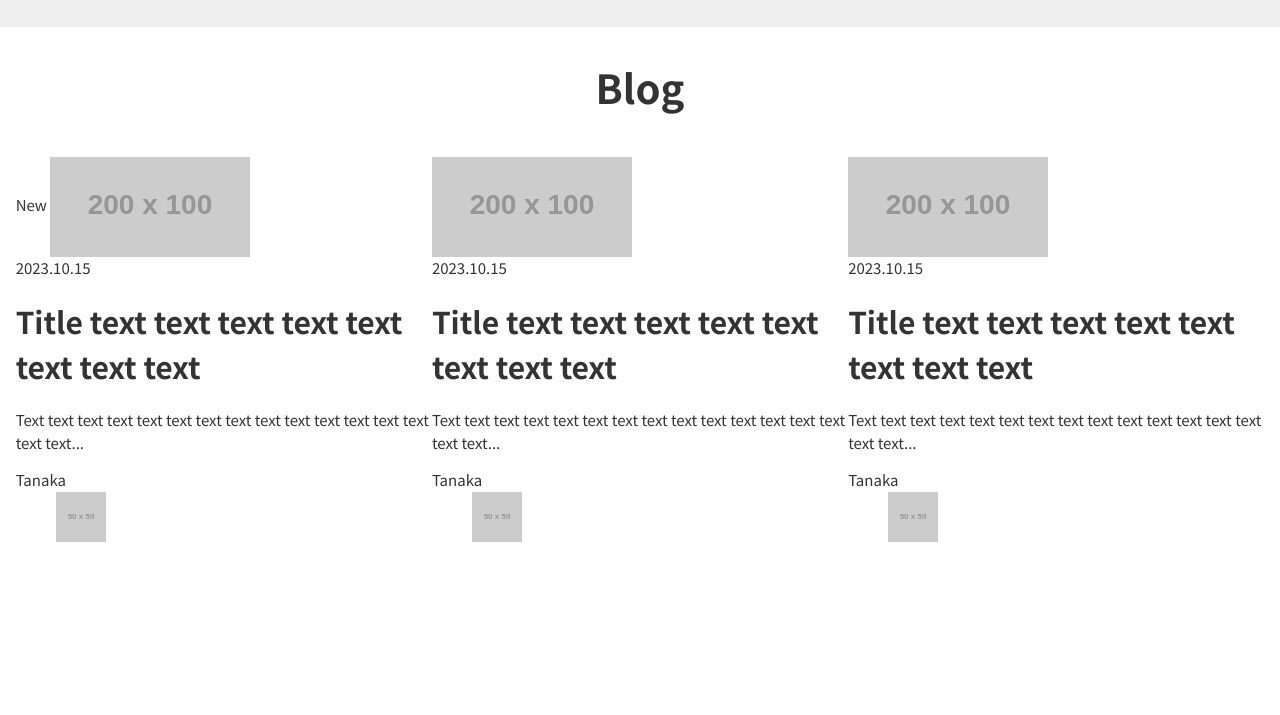
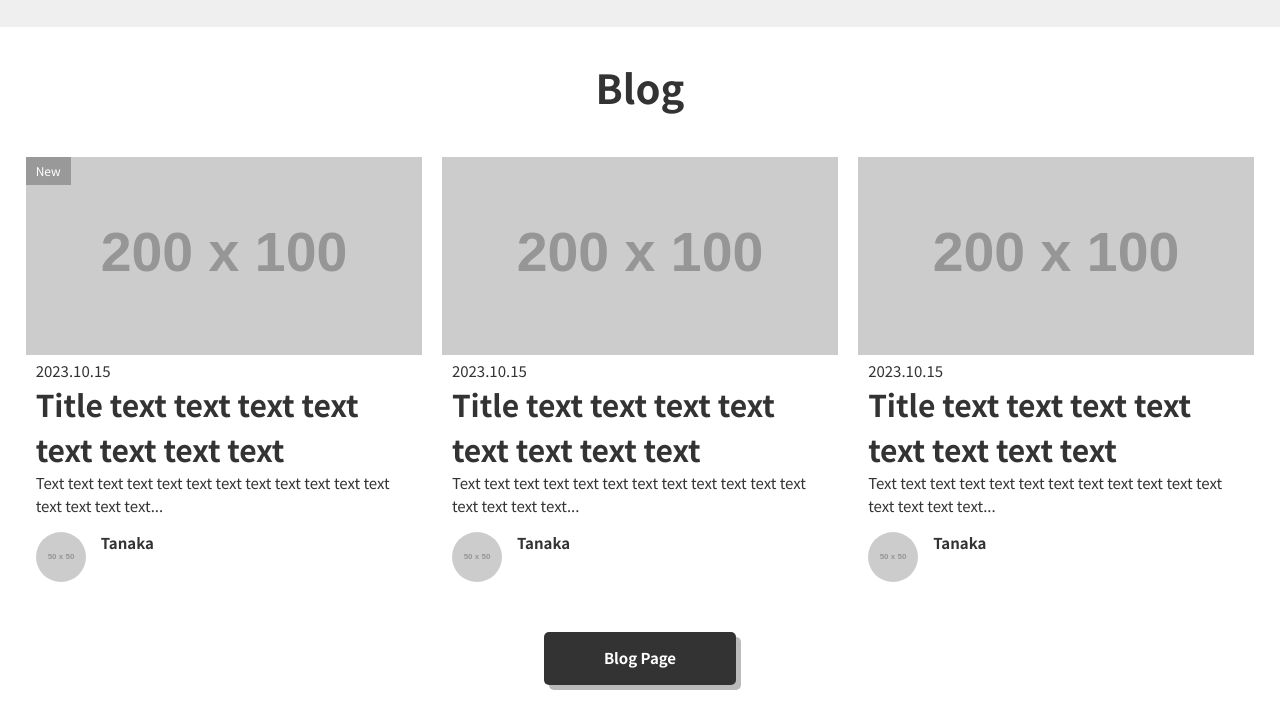
Before and after one commit to ym0628/web_site, a plain HTML site: page index.html in a window 1280 px wide. Shown: the part 901-1616 px from the top of the page. Before the commit the page ends 1473 px from the top, so only its background shows below. Drawn offline with Linux system fonts and the light colour scheme; placeholder pictures from the web are drawn by us.

Commit message:
【Add】BlogセクションのCSSコードを実装

```diff
--- a/assets/css/style.css
+++ b/assets/css/style.css
@@ -9,40 +9,6 @@ body {
   line-height: 1.5;
   color: #333;
 }
-
-/*
-section
-*/
-.section {
-  padding: 30px 15px;
-}
-.section.section-secondary {
-  background: #efefef;
-}
-.section-headline {
-  text-align: center;
-  font-size: 40px;
-  font-weight: bold;
-  margin: 0 0 40px;
-
-}
-
-/*
-about
-*/
-.about {
-  margin: 0;
-  display: flex;
-}
-/* .about-image {} */
-.about-caption {
-  padding-left: 15px;
-}
-.about-headline {
-  margin: 0 0 20px;
-  font-size: 30px;
-}
-/* .about-description {} */
 
 /*
 grid
@@ -68,6 +34,43 @@ grid
 }
 
 /*
+section
+*/
+.section {
+  padding: 30px 15px;
+}
+.section.section-secondary {
+  background: #efefef;
+}
+.section-headline {
+  text-align: center;
+  font-size: 40px;
+  font-weight: bold;
+  margin: 0 0 40px;
+}
+.section-button {
+  margin-top: 40px;
+  text-align: center;
+}
+
+/*
+about
+*/
+.about {
+  margin: 0;
+  display: flex;
+}
+/* .about-image {} */
+.about-caption {
+  padding-left: 15px;
+}
+.about-headline {
+  margin: 0 0 20px;
+  font-size: 30px;
+}
+/* .about-description {} */
+
+/*
 feature
 */
 .feature {
@@ -85,3 +88,80 @@ feature
   margin: 0;
   text-align: left;
 }
+
+/*
+card
+*/
+.card {
+  padding: 0 10px;
+}
+.card-link {
+  display: block;
+  color: #333;
+  text-decoration: none;
+  position: relative;
+  transition: background-color .75s;
+}
+.card-link:hover {
+  background-color: #eee;
+}
+.card-label {
+  position: absolute;
+  background-color: #999;
+  color: #fff;
+  display: block;
+  padding: 5px 10px;
+  font-size: 12px;
+}
+.card-image {
+  width: 100%;
+  height: auto;
+}
+.card-info {
+  padding: 5px 10px;
+}
+/* .card-time {} */
+.card-headline {
+  margin: 0;
+}
+.card-description {
+  margin: 0;
+}
+
+/*
+avotor
+*/
+.avator {
+ display: flex;
+ flex-direction: row-reverse;
+ justify-content: start;
+ padding: 10px;
+}
+.avator-name {
+  font-weight: bold;
+  padding-left: 15px;
+}
+.avator-image {
+  margin: 0;
+  border-radius: 50%;
+  overflow: hidden;
+}
+
+/*
+button
+*/
+.button {
+  display: inline-block;
+  color: #fff;
+  font-weight: bold;
+  background-color: #333;
+  text-align: center;
+  padding: 15px 60px;
+  text-decoration: none;
+  border-radius: 5px;
+  box-shadow: 5px 5px 0 #bbb;
+  transition: box-shadow .50s;
+}
+.button:hover {
+  box-shadow: 0 0 0
+}
--- a/index.html
+++ b/index.html
@@ -82,7 +82,7 @@
     <ul class="grid grid-col-3">
       <li class="grid-item">
         <article class="card">
-          <a href="#" class="card-link"></a>
+          <a href="#" class="card-link">
             <span class="card-label">New</span>
             <img class="card-image" src="https://dummyimage.com/200x100/f5c7f5/000000" alt="thumbnail">
             <div class="card-info">
@@ -96,12 +96,12 @@
                 <img src="https://dummyimage.com/50x50/000/fff" alt="Author">
               </dd>
             </dl>
+          </a>
         </article>
       </li>
       <li class="grid-item">
         <article class="card">
-          <a href="#" class="card-link"></a>
-            <span class="card-label"></span>
+          <a href="#" class="card-link">
             <img class="card-image" src="https://dummyimage.com/200x100/f5c7f5/000000" alt="thumbnail">
             <div class="card-info">
               <time class="card-time" datetime="2023-10-15">2023.10.15</time>
@@ -114,12 +114,12 @@
                 <img src="https://dummyimage.com/50x50/000/fff" alt="Author">
               </dd>
             </dl>
+          </a>
         </article>
       </li>
       <li class="grid-item">
         <article class="card">
-          <a href="#" class="card-link"></a>
-            <span class="card-label"></span>
+          <a href="#" class="card-link">
             <img class="card-image" src="https://dummyimage.com/200x100/f5c7f5/000000" alt="thumbnail">
             <div class="card-info">
               <time class="card-time" datetime="2023-10-15">2023.10.15</time>
@@ -132,8 +132,16 @@
                 <img src="https://dummyimage.com/50x50/000/fff" alt="Author">
               </dd>
             </dl>
+          </a>
         </article>
       </li>
+    </ul>
+
+    <div class="section-button">
+      <a href="#" class="button">
+        Blog Page
+      </a>
+    </div>
   </section>
 
 
```
